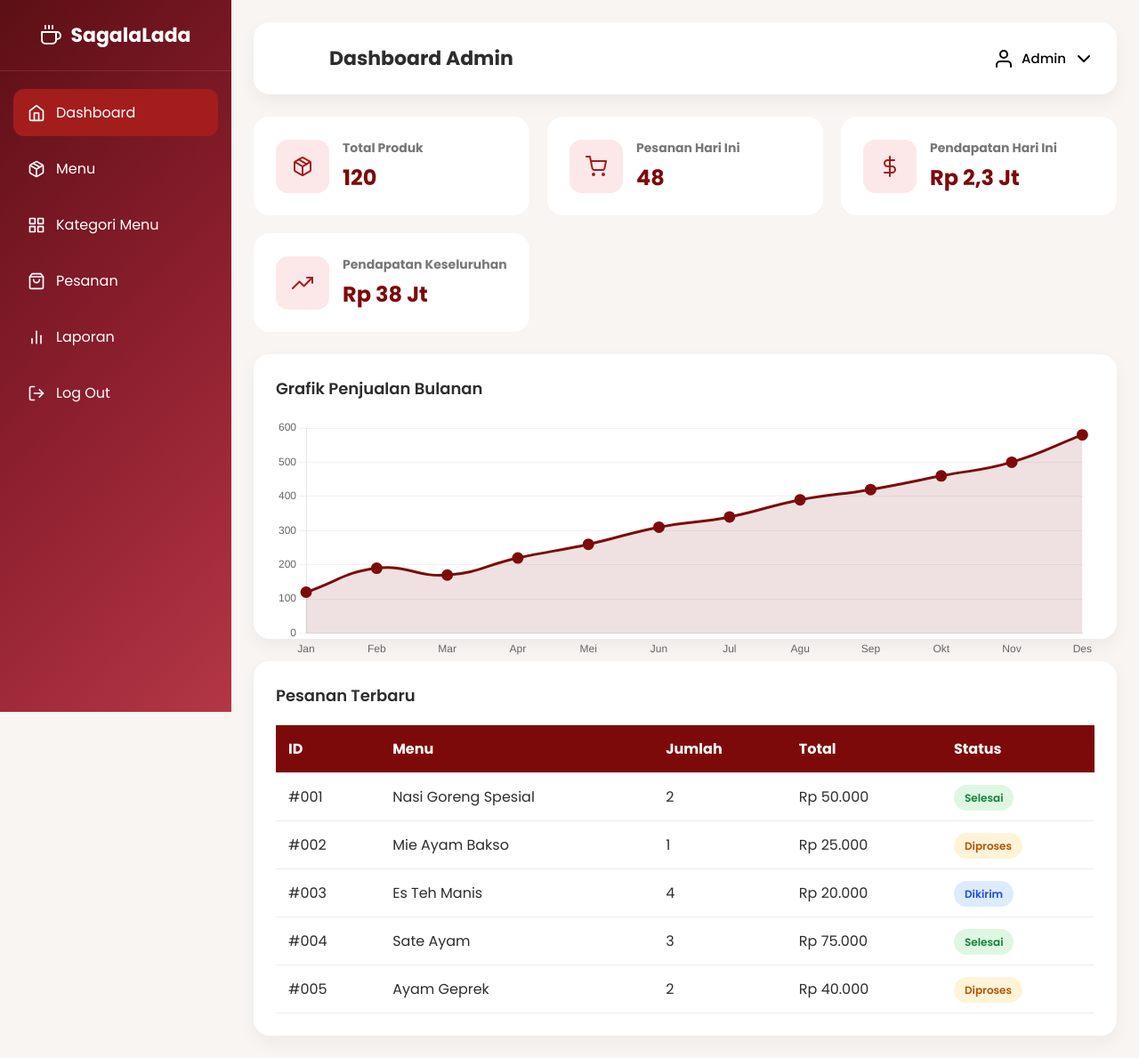
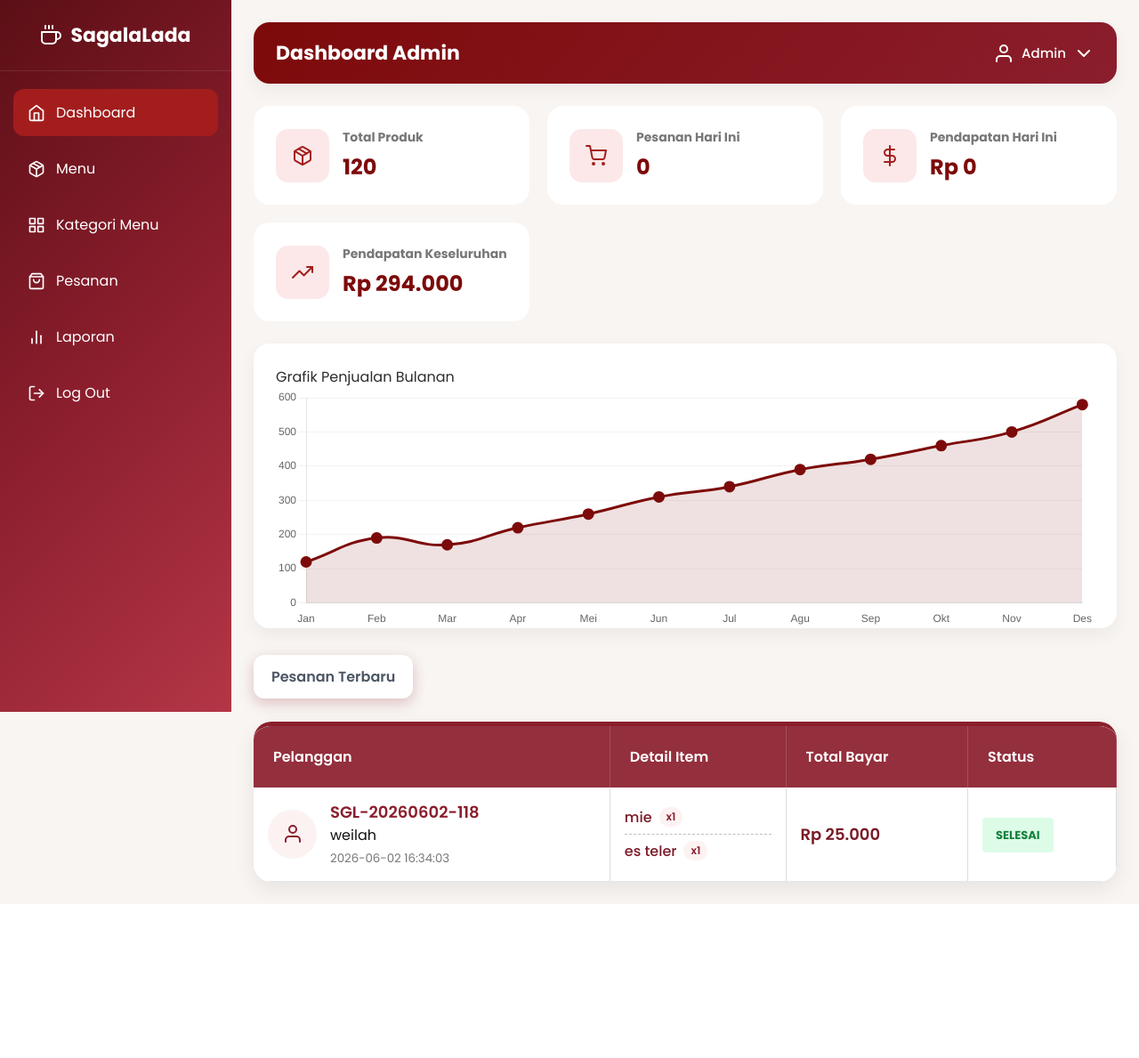
Before and after one commit to M-Syawali/Project1, a PHP site: page /admind/main_page/dashboard.php in a window 1280 px wide. Shown: the whole page at 89% size. After the commit the page ends 1016 px from the top, so only its background shows below. Run offline with PHP 8.4, Linux system fonts and the light colour scheme; data comes from the database, SQL or seed files in the repository.

Commit message:
membuat beberapa fitur menjadi dinamis

```diff
--- a/admind/main_page/dashboard.php
+++ b/admind/main_page/dashboard.php
@@ -1,3 +1,56 @@
+<?php
+include "koneksi.php";
+
+// Query pesanan
+
+$qPesananHariIni = mysqli_query(
+  $conn,
+  "SELECT COUNT(*) AS total
+  FROM pesanan
+  WHERE DATE(tanggal) = CURDATE()
+  ");
+
+  $pesananHariIni = mysqli_fetch_assoc($qPesananHariIni)['total'];
+
+
+// Query Pendapatan hari ini
+$qPendapatanHariIni = mysqli_query(
+  $conn,
+  "SELECT COALESCE(SUM(total_harga),0) AS total
+  FROM pesanan
+  WHERE DATE(tanggal) = CURDATE()
+  AND status_pesanan IN ('dibayar')"
+);
+
+if (!$qPendapatanHariIni) {
+    die(mysqli_error($conn));
+}
+
+$pendapatanHariIni = mysqli_fetch_assoc($qPendapatanHariIni)['total'];
+
+// Query pendapatan total
+$qPendapatanTotal = mysqli_query(
+  $conn,
+  "SELECT COALESCE(SUM(total_harga),0) AS total
+  FROM pesanan
+  WHERE status_pesanan IN ('dibayar')"
+);
+
+$pendapatanTotal = mysqli_fetch_assoc($qPendapatanTotal)['total'];
+
+$qPesananTerbaru = mysqli_query(
+  $conn,
+  "SELECT p.*, pl.nama_pelanggan
+  FROM pesanan p
+  JOIN pelanggan pl ON p.id_pelanggan = pl.id_pelanggan
+  WHERE LOWER(TRIM(p.status_pesanan))
+  IN ('diproses','selesai')
+  ORDER BY p.id_pesanan DESC
+  LIMIT 3"
+);
+?>
+
+
 
 <!doctype html>
 <html lang="id">
@@ -33,10 +86,6 @@
     <main class="main-content" id="main-content">
       <header class="navbar">
         <div class="navbar-left">
-          <button class="menu-toggle" id="menu-toggle">
-
-          </button>
-
           <h2>Dashboard Admin</h2>
         </div>
 
@@ -95,7 +144,7 @@
 
           <div>
             <h4>Pesanan Hari Ini</h4>
-            <h2 class="counter" data-target="48">0</h2>
+            <h2><?= $pesananHariIni ?></h2>
           </div>
         </div>
 
@@ -106,7 +155,7 @@
 
           <div>
             <h4>Pendapatan Hari Ini</h4>
-            <h2>Rp 2,3 Jt</h2>
+            <h2>Rp <?= number_format($pendapatanHariIni,0,',','.')?></h2>
           </div>
         </div>
 
@@ -117,7 +166,7 @@
 
           <div>
             <h4>Pendapatan Keseluruhan</h4>
-            <h2>Rp 38 Jt</h2>
+            <h2>Rp <?= number_format($pendapatanTotal,0,',','.') ?></h2>
           </div>
         </div>
       </section>
@@ -129,62 +178,105 @@
         <canvas id="salesChart"></canvas>
       </section>
 
+      <h2 class="table-title">Pesanan Terbaru</h2>
       <!-- TABEL -->
       <section class="table-box">
-        <div class="section-title">Pesanan Terbaru</div>
 
         <table>
           <thead>
             <tr>
-              <th>ID</th>
-              <th>Menu</th>
-              <th>Jumlah</th>
-              <th>Total</th>
-              <th>Status</th>
+                <th>Pelanggan</th>
+                <th>Detail Item</th>
+                <th>Total Bayar</th>
+                <th>Status</th>
             </tr>
           </thead>
+  <tbody>
+    <?php
+    if(mysqli_num_rows($qPesananTerbaru) > 0){
 
-          <tbody>
-            <tr>
-              <td>#001</td>
-              <td>Nasi Goreng Spesial</td>
-              <td>2</td>
-              <td>Rp 50.000</td>
-              <td><span class="status selesai">Selesai</span></td>
-            </tr>
+        while($row = mysqli_fetch_assoc($qPesananTerbaru)){
 
-            <tr>
-              <td>#002</td>
-              <td>Mie Ayam Bakso</td>
-              <td>1</td>
-              <td>Rp 25.000</td>
-              <td><span class="status proses">Diproses</span></td>
-            </tr>
+            $status = strtolower(trim($row['status_pesanan']));
+    ?>
+    <tr>
+        <td>
+    <div class="pelanggan-box">
 
-            <tr>
-              <td>#003</td>
-              <td>Es Teh Manis</td>
-              <td>4</td>
-              <td>Rp 20.000</td>
-              <td><span class="status kirim">Dikirim</span></td>
-            </tr>
+        <div class="pelanggan-icon">
+            <i data-feather="user"></i>
+        </div>
 
-            <tr>
-              <td>#004</td>
-              <td>Sate Ayam</td>
-              <td>3</td>
-              <td>Rp 75.000</td>
-              <td><span class="status selesai">Selesai</span></td>
-            </tr>
+        <div>
+            <span class="nomor-pesanan">
+                <?= $row['nomor_pesanan'] ?>
+            </span>
 
-            <tr>
-              <td>#005</td>
-              <td>Ayam Geprek</td>
-              <td>2</td>
-              <td>Rp 40.000</td>
-              <td><span class="status proses">Diproses</span></td>
-            </tr>
-          </tbody>
+            <div class="nama-pelanggan">
+                <?= htmlspecialchars($row['nama_pelanggan']) ?>
+            </div>
+            <small>
+                <?= $row['tanggal'] ?>
+            </small>
+        </div>
+
+    </div>
+</td>
+
+        <td>
+            <?php
+            $idPesanan = $row['id_pesanan'];
+
+            $qDetail = mysqli_query(
+                $conn,
+                "SELECT m.nama_menu, dp.jumlah
+                FROM detail_pesanan dp
+                JOIN menu m ON dp.id_menu = m.id_menu
+                WHERE dp.id_pesanan = '$idPesanan'"
+            );
+
+            while($detail = mysqli_fetch_assoc($qDetail)){
+            ?>
+                <div class="item-menu">
+
+                    <div class="nama-menu">
+                        <?= $detail['nama_menu'] ?>
+
+                        <span class="qty">
+                            x<?= $detail['jumlah'] ?>
+                        </span>
+                    </div>
+
+                </div>
+            <?php
+            }
+            ?>
+        </td>
+
+        <td>
+          <span class="total-bayar">
+              Rp <?= number_format($row['total_harga'],0,',','.') ?>
+          </span>
+      </td>
+
+        <td>
+            <span class="status-badge <?= $status ?>">
+                <?= ucfirst($status) ?>
+            </span>
+        </td>
+    </tr>
+
+    <?php
+        }
+    }else{
+    ?>
+    <tr>
+        <td colspan="4" style="text-align:center">
+            Belum ada pesanan.
+        </td>
+    </tr>
+    <?php } ?>
+  </tbody>
         </table>
       </section>
     </main>
--- /dev/null
+++ b/admind/main_page/koneksi.php
@@ -0,0 +1,14 @@
+<?php
+// Konfigurasi database
+$host = "localhost";
+$user = "root";
+$pass = "";
+$db   = "sagalalada_db";
+
+$conn = mysqli_connect($host, $user, $pass, $db);
+
+// Cek koneksi
+if (!$conn) {
+    die("Koneksi gagal: " . mysqli_connect_error());
+}
+?>
--- a/admind/main_page/script.js
+++ b/admind/main_page/script.js
@@ -224,3 +224,15 @@ window.addEventListener("load", () => {
 // =====================================
 // TABLE HOVER EFFECT
 // =====================================
+
+//
+
+window.addEventListener("load", () => {
+  const tableTitle = document.querySelector(".table-title");
+
+  if (tableTitle) {
+    setTimeout(() => {
+      tableTitle.classList.add("show");
+    }, 850);
+  }
+});
--- a/admind/main_page/style.css
+++ b/admind/main_page/style.css
@@ -37,7 +37,7 @@ body {
 
   z-index: 3000;
 
-  background: #fff;
+  background: linear-gradient(135deg, #7d0a0a, #8b1e2d);
 
   border-radius: 18px;
 
@@ -55,31 +55,16 @@ body {
 .navbar-left {
   display: flex;
   align-items: center;
-  gap: 15px;
 }
 
 .navbar-left h2 {
   font-size: 22px;
+  color: white;
 }
 
 /* =========================
    HAMBURGER
 ========================= */
-
-.menu-toggle {
-  all: unset;
-  width: 45px;
-  height: 45px;
-
-  cursor: pointer;
-
-  display: flex;
-  flex-direction: column;
-  justify-content: center;
-  gap: 5px;
-
-  transition: 0.3s;
-}
 
 /* =========================
    PROFILE
@@ -92,17 +77,19 @@ body {
 #profile-btn {
   border: none;
   background: none;
-
+  color: white;
   cursor: pointer;
-
   display: flex;
   align-items: center;
   gap: 8px;
-
   font-size: 15px;
   font-weight: 500;
 }
 
+#profile-btn svg {
+  color: white;
+  stroke: white;
+}
 .profile-menu {
   position: absolute;
 
@@ -277,8 +264,7 @@ body {
    CONTENT BOX
 ========================= */
 
-.chart-box,
-.table-box {
+.chart-box {
   margin-top: 25px;
 
   background: #fff;
@@ -292,15 +278,39 @@ body {
   opacity: 0;
 }
 
+.table-box {
+  margin-top: 25px;
+  background: white;
+  border-radius: 20px;
+  overflow: hidden;
+  box-shadow: 0 8px 25px rgba(0, 0, 0, 0.08);
+  border-top: 5px solid #8b1e2d;
+  opacity: 0;
+}
+
+.table-title {
+  margin-top: 30px;
+  margin-bottom: 0.5px;
+
+  display: inline-flex;
+  align-items: center;
+  gap: 10px;
+
+  background: white;
+  color: #4b5563;
+
+  padding: 12px 20px;
+
+  border-radius: 12px;
+
+  font-size: 16px;
+  font-weight: 600;
+
+  box-shadow: 0 5px 15px rgba(139, 30, 45, 0.25);
+}
+
 .chart-box {
   height: 320px;
-}
-
-.section-title {
-  font-size: 18px;
-  font-weight: 600;
-
-  margin-bottom: 20px;
 }
 
 /* =========================
@@ -309,22 +319,28 @@ body {
 
 table {
   width: 100%;
-
   border-collapse: collapse;
+  background: white;
 }
 
 th {
-  background: #7d0a0a;
+  background: rgba(139, 30, 45, 0.92);
   color: white;
+  padding: 22px;
+  font-size: 16px;
+  font-weight: 600;
+  border-right: 1px solid rgba(255, 255, 255, 0.15);
+  text-align: left;
 }
 
-th,
 td {
-  padding: 14px;
+  padding: 14px 16px;
+  border-bottom: 1px solid #e5e7eb;
+  border-right: 1px solid #ddd;
+}
 
-  text-align: left;
-
-  border-bottom: 1px solid #eee;
+td small {
+  color: #777;
 }
 
 tbody tr {
@@ -332,39 +348,96 @@ tbody tr {
 }
 
 tbody tr:hover {
-  background: #fff3f3;
-
-  transform: scale(1.01);
-
-  box-shadow: 0 5px 15px rgba(0, 0, 0, 0.05);
+  background: #fff7f7;
 }
 
-/* =========================
-   STATUS
-========================= */
+.pelanggan-box {
+  display: flex;
+  align-items: center;
+  gap: 15px;
+}
 
-.status {
-  padding: 6px 12px;
+.pelanggan-icon {
+  width: 55px;
+  height: 55px;
+  border-radius: 50%;
+  background: #fdf2f2;
+  color: #8b1e2d;
+  display: flex;
+  justify-content: center;
+  align-items: center;
+  flex-shrink: 0;
+}
 
+.pelanggan-icon svg {
+  width: 24px;
+  height: 24px;
+  stroke: #8b1e2d;
+}
+
+.nomor-pesanan {
+  display: block;
+  font-size: 18px;
+  font-weight: 600;
+  color: #8b1e2d;
+}
+
+.nama-pelanggan {
+  font-size: 16px;
+  color: #111;
+}
+
+.item-menu {
+  padding: 6px 0;
+  border-bottom: 1px dashed rgba(0, 0, 0, 0.25);
+}
+
+.item-menu:last-child {
+  border-bottom: none;
+}
+
+.nama-menu {
+  display: flex;
+  align-items: center;
+  gap: 8px;
+  font-size: 16px;
+  font-weight: 500;
+  color: #7a1a26;
+}
+
+.qty {
+  background: #fdf2f2;
+  color: #8b1e2d;
+  padding: 2px 8px;
   border-radius: 20px;
-
   font-size: 12px;
   font-weight: 600;
 }
 
-.selesai {
-  background: #dff7e2;
-  color: #15803d;
+.total-bayar {
+  font-size: 18px;
+  font-weight: 600;
+  color: #7a1a26;
+}
+/* =========================
+   STATUS
+========================= */
+.status-badge {
+  padding: 10px 15px;
+  border-radius: 4px;
+  font-size: 13px;
+  font-weight: bold;
+  text-transform: uppercase;
 }
 
-.proses {
-  background: #fff4d8;
-  color: #b45309;
+.status-badge.diproses {
+  background: #dbeafe;
+  color: #1d4ed8;
 }
 
-.kirim {
-  background: #ddebff;
-  color: #1d4ed8;
+.status-badge.selesai {
+  background: #dcfce7;
+  color: #15803d;
 }
 
 /* =========================
```
